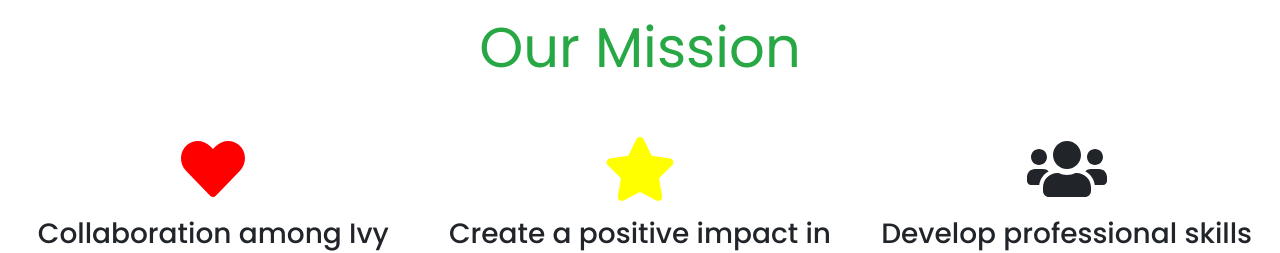
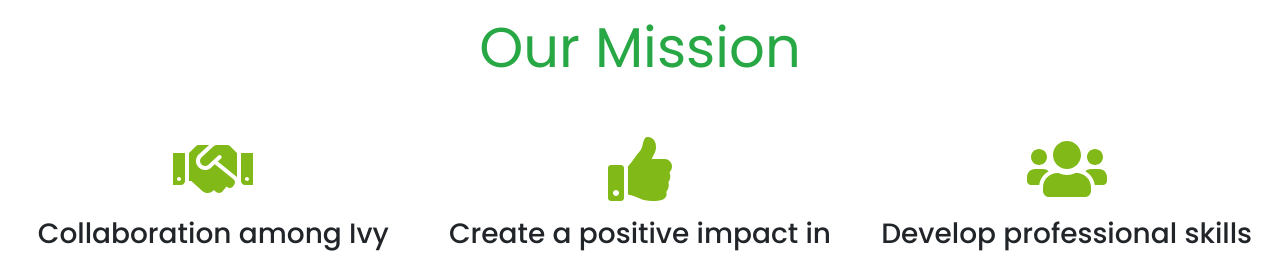
Before and after one commit to valevassallo/ivy-council, a React (Create React App) app: page / in a window 1280 px wide. Shown: the part 880-1133 px from the top of the page. Built offline with nearby package versions, Linux system fonts and the light colour scheme.

Commit message:
Change icons in home page

```diff
--- a/src/index.css
+++ b/src/index.css
@@ -98,9 +98,10 @@
   margin-bottom: 1rem;
 }
 
-.fa-users, .fa-star, .fa-heart {
+.fa-users, .fa-thumbs-up, .fa-handshake {
   font-size: 4em;
   margin: 1rem;
+  color: #80b918;
 }
 
 .fun {
--- a/src/views/home.js
+++ b/src/views/home.js
@@ -25,11 +25,11 @@
             <h1 className="display-4">Our Mission</h1>
           </div>
           <div className="col-xs-12 col-sm-6 col-md-4">
-            <i style={{color: "red"}} class="fa fa-heart"></i>
+            <i class="fa fa-handshake"></i>
             <h3>Collaboration among Ivy League schools</h3>
           </div>
           <div className="col-xs-12 col-sm-6 col-md-4">
-            <i style={{color: "yellow"}} class="fa fa-star"></i>
+            <i class="fa fa-thumbs-up"></i>
             <h3>Create a positive impact in our communities</h3>
           </div>
           <div className="col-sm-12 col-md-4">
```
